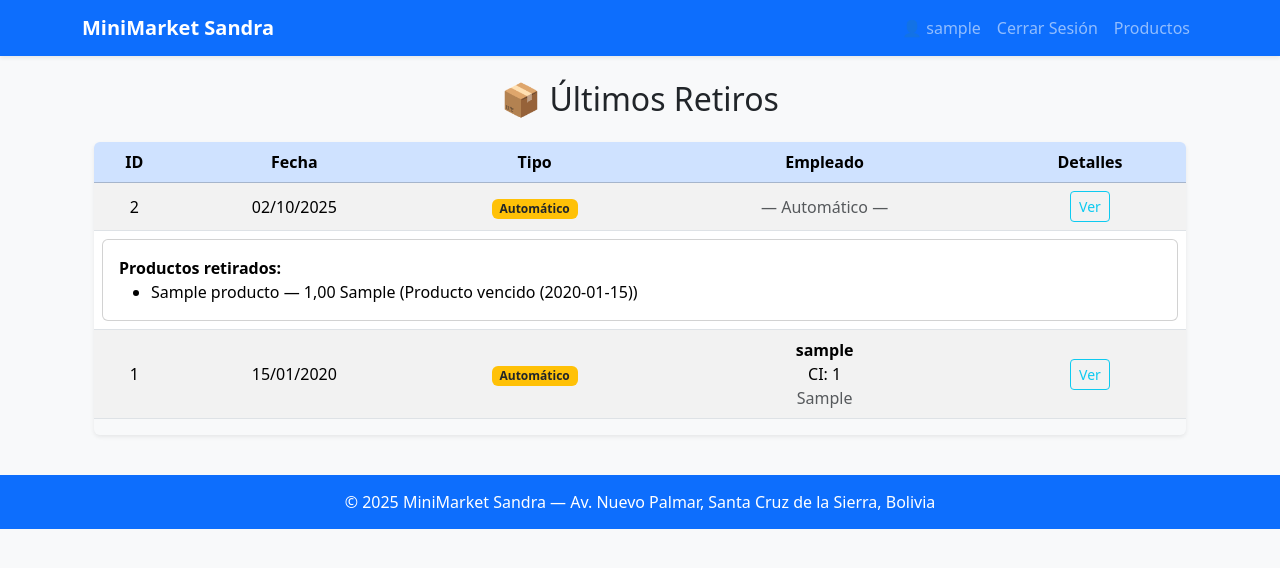
After one commit to NowIose/MiniMarketDespliegue, a Django app: page /inventario/retiros/ in a window 1280 px wide, after a click on "Ver". The commit adds this page. Shown: the top 568 px of the page. Run offline with Django 5.2, Linux system fonts and the light colour scheme; a user stored in the database is signed in; tables that the repository leaves empty hold one stand-in row (values such as "Sample post"); some libraries are stand-ins or nearby versions.

Commit message:
RETIROS MANUALES Y AUTOMATICOS LISTOS

```diff
--- a/Central/urls.py
+++ b/Central/urls.py
@@ -29,6 +29,12 @@ urlpatterns = [
     path('categorias/', producto_views.listar_categorias, name='listar_categorias'),
     path('ventas/', include('Ventas.urls')),
 
+
+
+
+    #cilo3
+    path('inventario/', include(('Inventario.urls', 'inventario'), namespace='inventario')),
+
 ]
 # Configuración para servir archivos multimedia durante el desarrollo imagenes de productos NUEVO
 from django.conf.urls.static import static
--- a/Inventario/admin.py
+++ b/Inventario/admin.py
@@ -1,5 +1,5 @@
 from django.contrib import admin
-from Inventario.models import Almacen, Administra, Retiro, DetalleRetiro, Proveedor, Suministro
+from Inventario.models import Almacen, Administra, Retiro, DetalleRetiro, Proveedor, Suministro,DetalleSuministro
 # Register your models here.
 
 admin.site.register(Almacen)
@@ -8,3 +8,4 @@ admin.site.register(Retiro)
 admin.site.register(DetalleRetiro)
 admin.site.register(Proveedor)
 admin.site.register(Suministro)
+admin.site.register(DetalleSuministro)
--- a/Inventario/models.py
+++ b/Inventario/models.py
@@ -2,6 +2,7 @@ from django.db import models
 from Productos.models import Producto
 from Usuarios.models import Empleado
 from django.utils import timezone
+from decimal import Decimal
 
 # Create your models here.
 
@@ -25,16 +26,30 @@ class Administra(models.Model):
         return f"{self.empleado} administra {self.almacen}"
 
 
-class Retiro(models.Model):
+'''class Retiro(models.Model):
     fecha = models.DateField()
 
     def __str__(self):
-        return f"Retiro {self.id} - {self.fecha}"
+        return f"Retiro {self.id} - {self.fecha}"'''
+class Retiro(models.Model):
+    AUTOMATICO = 'AUTO'
+    MANUAL = 'MAN'
+    TIPO_CHOICES = [
+        (AUTOMATICO, 'Automático'),
+        (MANUAL, 'Manual'),
+    ]
+
+    empleado = models.ForeignKey(Empleado, on_delete=models.SET_NULL, null=True, blank=True)
+    fecha = models.DateField(default=timezone.now)
+    tipo = models.CharField(max_length=5, choices=TIPO_CHOICES, default=MANUAL)
+
+    def __str__(self):
+        return f"Retiro {self.id} - {self.get_tipo_display()} ({self.fecha})"
 
 
 class DetalleRetiro(models.Model):
     producto = models.ForeignKey(Producto, on_delete=models.CASCADE)
-    retiro = models.ForeignKey(Retiro, on_delete=models.CASCADE)
+    retiro = models.ForeignKey(Retiro, on_delete=models.CASCADE,related_name='detalles')
     cantidad = models.DecimalField(max_digits=10, decimal_places=2)
     motivo = models.CharField(max_length=100)
 
@@ -56,15 +71,37 @@ class Proveedor(models.Model):
 
 
 class Suministro(models.Model):
+    nro_suministro = models.AutoField(primary_key=True)
+    proveedor = models.ForeignKey(Proveedor, on_delete=models.CASCADE)
+    empleado = models.ForeignKey(Empleado, on_delete=models.CASCADE)
+    fecha_com = models.DateField(default=timezone.now)
+    total_com = models.DecimalField(max_digits=12, decimal_places=2, default=Decimal('0.00'))
+
+    def __str__(self):
+        return f"Suministro N°{self.nro_suministro} - {self.proveedor.nombre_empresa}"
+
+    def calcular_total(self):
+        total = sum(detalle.subtotal() for detalle in self.detalles.all())
+        self.total_com = total
+        self.save()
+
+
+class DetalleSuministro(models.Model):
+    suministro = models.ForeignKey(Suministro, on_delete=models.CASCADE, related_name='detalles')
     producto = models.ForeignKey(Producto, on_delete=models.CASCADE)
-    proveedor = models.ForeignKey(Proveedor, on_delete=models.CASCADE)
-    almacen = models.ForeignKey(Almacen, on_delete=models.CASCADE)
-    empleado = models.ForeignKey(Empleado, on_delete=models.CASCADE)
-    fecha_ven = models.DateField()  # vencimiento
-    fecha_com = models.DateField()  # compra
     cantidad = models.DecimalField(max_digits=10, decimal_places=2)
     precio_com = models.DecimalField(max_digits=10, decimal_places=2)
-    estado = models.BooleanField()
+    fecha_ven = models.DateField()
+    estado = models.BooleanField(default=True)
+
+    def subtotal(self):
+        return self.cantidad * self.precio_com
 
     def __str__(self):
-        return f"Suministro {self.producto} de {self.proveedor} ({self.cantidad} unidades)"
+        return f"{self.producto.nombre} ({self.cantidad} {self.producto.unidad_medida})"
+
+    def save(self, *args, **kwargs):
+        """Actualiza stock automáticamente al guardar."""
+        super().save(*args, **kwargs)
+        self.producto.cantidad += self.cantidad
+        self.producto.save()
--- /dev/null
+++ b/Inventario/templates/retiros/lista_retiros.html
@@ -0,0 +1,87 @@
+{% extends "base.html" %}
+{% load static %}
+
+{% block title %}Retiros{% endblock %}
+
+{% block content %}
+<div class="container mt-4">
+    <h2 class="text-center mb-4">📦 Últimos Retiros</h2>
+
+    {% if retiros %}
+        <div class="table-responsive shadow-sm rounded">
+            <table class="table table-striped align-middle text-center">
+                <thead class="table-primary">
+                    <tr>
+                        <th>ID</th>
+                        <th>Fecha</th>
+                        <th>Tipo</th>
+                        <th>Empleado</th>
+                        <th>Detalles</th>
+                    </tr>
+                </thead>
+                <tbody>
+                    {% for retiro in retiros %}
+                        <tr>
+                            <td>{{ retiro.id }}</td>
+                            <td>{{ retiro.fecha|date:"d/m/Y" }}</td>
+                            <td>
+                                {% if retiro.tipo == "MAN" %}
+                                    <span class="badge bg-success">Manual</span>
+                                {% else %}
+                                    <span class="badge bg-warning text-dark">Automático</span>
+                                {% endif %}
+                            </td>
+                            <td>
+                                {% if retiro.empleado %}
+                                    <strong>{{ retiro.empleado.usuario.username }}</strong><br>
+                                    CI: {{ retiro.empleado.ci }}<br>
+                                    <span class="text-muted">{{ retiro.empleado.cargo.cargo }}</span>
+                                {% else %}
+                                    <span class="text-muted">— Automático —</span>
+                                {% endif %}
+                            </td>
+                            <td>
+                                <button class="btn btn-outline-info btn-sm" type="button"
+                                        data-bs-toggle="collapse" data-bs-target="#detalles{{ retiro.id }}">
+                                    Ver
+                                </button>
+                            </td>
+                        </tr>
+
+                        <tr class="collapse" id="detalles{{ retiro.id }}">
+                            <td colspan="5">
+                                <div class="card card-body text-start">
+                                    <strong>Productos retirados:</strong>
+                                    <ul class="mb-0">
+                                        {% for d in retiro.detalles.all %}
+                                            <li>
+                                                {{ d.producto.nombre }} —
+                                                {{ d.cantidad }} {{ d.producto.unidad_medida }}
+                                                ({{ d.motivo }})
+                                            </li>
+                                        {% empty %}
+                                            <li>No hay detalles disponibles.</li>
+                                        {% endfor %}
+                                    </ul>
+                                </div>
+                            </td>
+                        </tr>
+                    {% endfor %}
+                </tbody>
+            </table>
+        </div>
+    {% else %}
+        <div class="alert alert-info text-center">
+            No se han registrado retiros aún.
+        </div>
+    {% endif %}
+
+    {% if request.user.is_authenticated and request.user.empleado.cargo.cargo == "Gerente" %}
+        <div class="text-center mt-4">
+            <a href="{% url 'inventario:nuevo_retiro' %}" class="btn btn-primary btn-lg shadow-sm">
+                ➕ Hacer nuevo retiro
+            </a>
+        </div>
+    {% endif %}
+</div>
+{% endblock %}
--- /dev/null
+++ b/Inventario/urls.py
@@ -0,0 +1,9 @@
+from django.urls import path
+from . import views
+
+app_name = 'inventario'
+
+urlpatterns = [
+    path('retiros/', views.lista_retiros, name='lista_retiros'),
+    path('retiros/nuevo/', views.nuevo_retiro, name='nuevo_retiro'),
+]
--- /dev/null
+++ b/Inventario/utils.py
@@ -0,0 +1,32 @@
+from datetime import date
+from .models import DetalleSuministro, Retiro, DetalleRetiro
+
+def generar_retiros_automaticos():
+    hoy = date.today()
+    # ✅ Buscar productos vencidos en los detalles del suministro
+    detalles_vencidos = DetalleSuministro.objects.filter(fecha_ven__lte=hoy, estado=True)
+
+    if not detalles_vencidos.exists():
+        return None
+
+    # ✅ Crear retiro automático (sin empleado)
+    retiro_auto = Retiro.objects.create(tipo=Retiro.AUTOMATICO)
+
+    for detalle in detalles_vencidos:
+        # Registrar detalle del retiro
+        DetalleRetiro.objects.create(
+            producto=detalle.producto,
+            retiro=retiro_auto,
+            cantidad=detalle.cantidad,
+            motivo=f"Producto vencido ({detalle.fecha_ven})"
+        )
+
+        # 🔧 Actualizar el stock del producto
+        detalle.producto.cantidad -= detalle.cantidad
+        detalle.producto.save()
+
+        # Marcar este detalle de suministro como inactivo
+        detalle.estado = False
+        detalle.save()
+
+    return retiro_auto
--- a/Inventario/views.py
+++ b/Inventario/views.py
@@ -1,3 +1,61 @@
 from django.shortcuts import render
 
 # Create your views here.
+from django.shortcuts import render, redirect
+from django.contrib import messages
+from django.contrib.auth.decorators import login_required
+from .models import Retiro, DetalleRetiro, Producto
+from Usuarios.models import Empleado
+from django.utils import timezone
+from decimal import Decimal
+from .utils import generar_retiros_automaticos
+@login_required
+def nuevo_retiro(request):
+    empleado = Empleado.objects.get(usuario=request.user)
+
+    # Solo los gerentes pueden realizar retiros manuales
+    if empleado.cargo.cargo != "Gerente":
+        messages.error(request, "Solo los gerentes pueden realizar retiros manuales.")
+        return redirect('inventario:lista_retiros')
+
+    if request.method == 'POST':
+        producto_id = request.POST.get('producto')
+        cantidad = Decimal(request.POST.get('cantidad'))  # 👈 aquí usamos Decimal
+        motivo = request.POST.get('motivo')
+
+        producto = Producto.objects.get(id=producto_id)
+
+        if cantidad > producto.cantidad:
+            messages.error(request, "No hay suficiente stock disponible.")
+            return redirect('inventario:nuevo_retiro')
+
+        retiro = Retiro.objects.create(
+            empleado=empleado,
+            tipo=Retiro.MANUAL,
+            fecha=timezone.now()
+        )
+
+        DetalleRetiro.objects.create(
+            producto=producto,
+            retiro=retiro,
+            cantidad=cantidad,
+            motivo=motivo
+        )
+
+        # 🔧 Usamos Decimal para evitar errores de tipo
+        producto.cantidad -= cantidad
+        producto.save()
+
+        messages.success(request, "✅ Retiro realizado con éxito.")
+        return redirect('inventario:lista_retiros')
+
+    productos = Producto.objects.all()
+    return render(request, 'retiros/nuevo_retiro.html', {'productos': productos})
+
+
+@login_required
+def lista_retiros(request):
+
+    generar_retiros_automaticos()
+    retiros = Retiro.objects.order_by('-fecha')[:10]
+    return render(request, 'retiros/lista_retiros.html', {'retiros': retiros})
--- a/Productos/templates/producto/listar_categorias.html
+++ b/Productos/templates/producto/listar_categorias.html
@@ -8,6 +8,9 @@
   {% if request.user.is_authenticated and request.user.empleado.cargo.cargo == "Gerente" %}
     <div class="text-end mb-3">
       <a href="{% url 'crear_categoria' %}" class="btn btn-primary">+ Crear categoría</a>
+      <a href="{% url 'inventario:lista_retiros' %}" class="btn btn-outline-danger btn-sm">
+      📦 Ver Retiros
+    </a>
     </div>
   {% endif %}
 
--- a/Productos/templates/producto/ver_categoria.html
+++ b/Productos/templates/producto/ver_categoria.html
@@ -72,8 +72,14 @@
     {% if not categoria.categoria_padre %}
       <a href="{% url 'crear_subcategoria' categoria.id %}" class="btn btn-success btn-sm">➕ Agregar subcategoría</a>
     {% endif %}
+     <!-- 🚀 Nuevo botón para módulo de retiros -->
+    <a href="{% url 'inventario:lista_retiros' %}" class="btn btn-outline-danger btn-sm">
+      📦 Ver Retiros
+    </a>
+
   </div>
 {% endif %}
+
 
 {# 🔽 Botón volver abajo #}
 <div class="mt-4 text-center">
```
Also changed, not shown: Inventario/templates/retiros/nuevo_retiro.html (added, +63 -0 lines), Inventario/migrations/0002_retiro_empleado_retiro_tipo_alter_retiro_fecha.py (added), Inventario/migrations/0003_alter_detalleretiro_retiro.py (added), Inventario/migrations/0004_remove_suministro_almacen_remove_suministro_cantidad_and_more.py (added).
